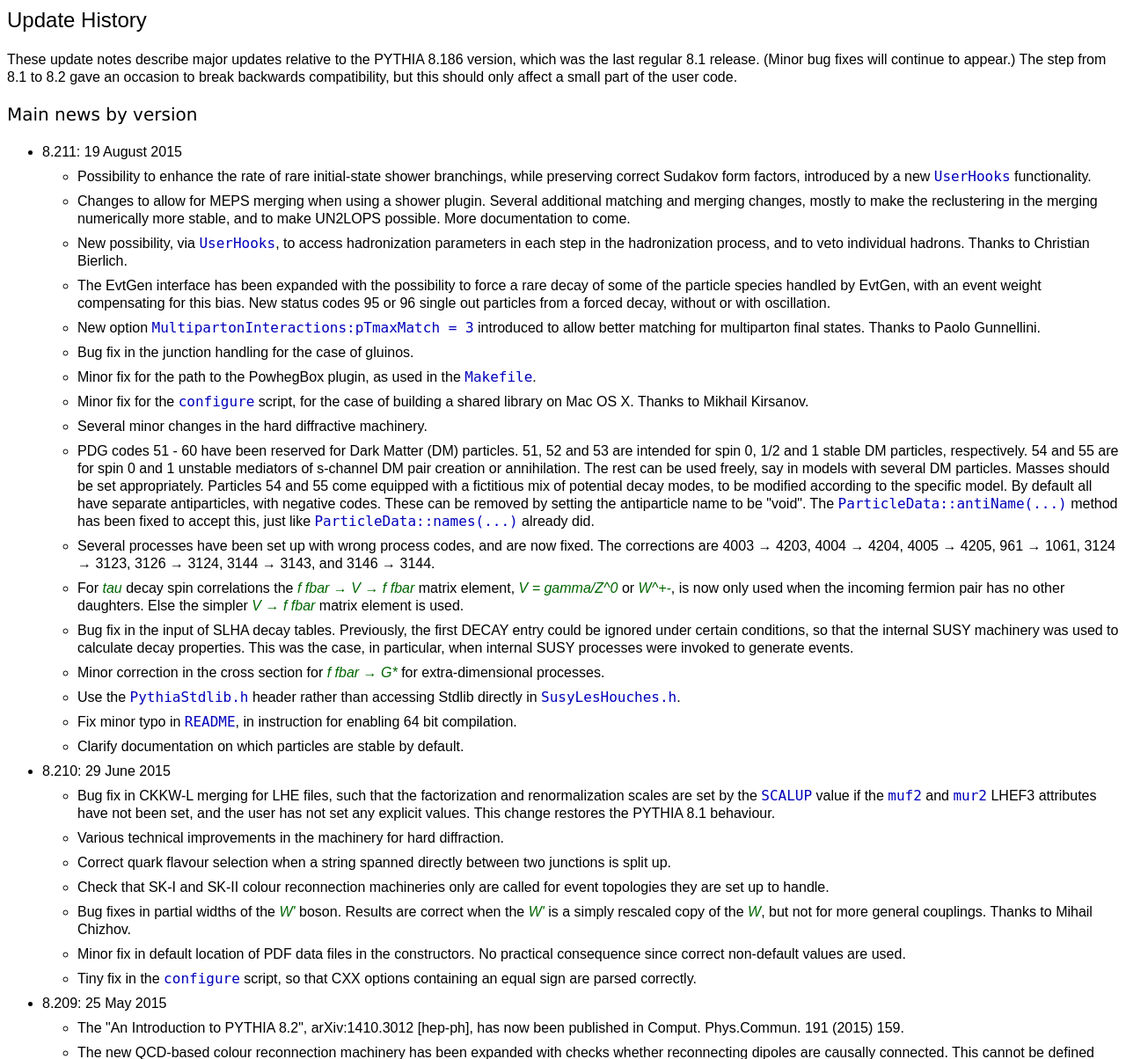
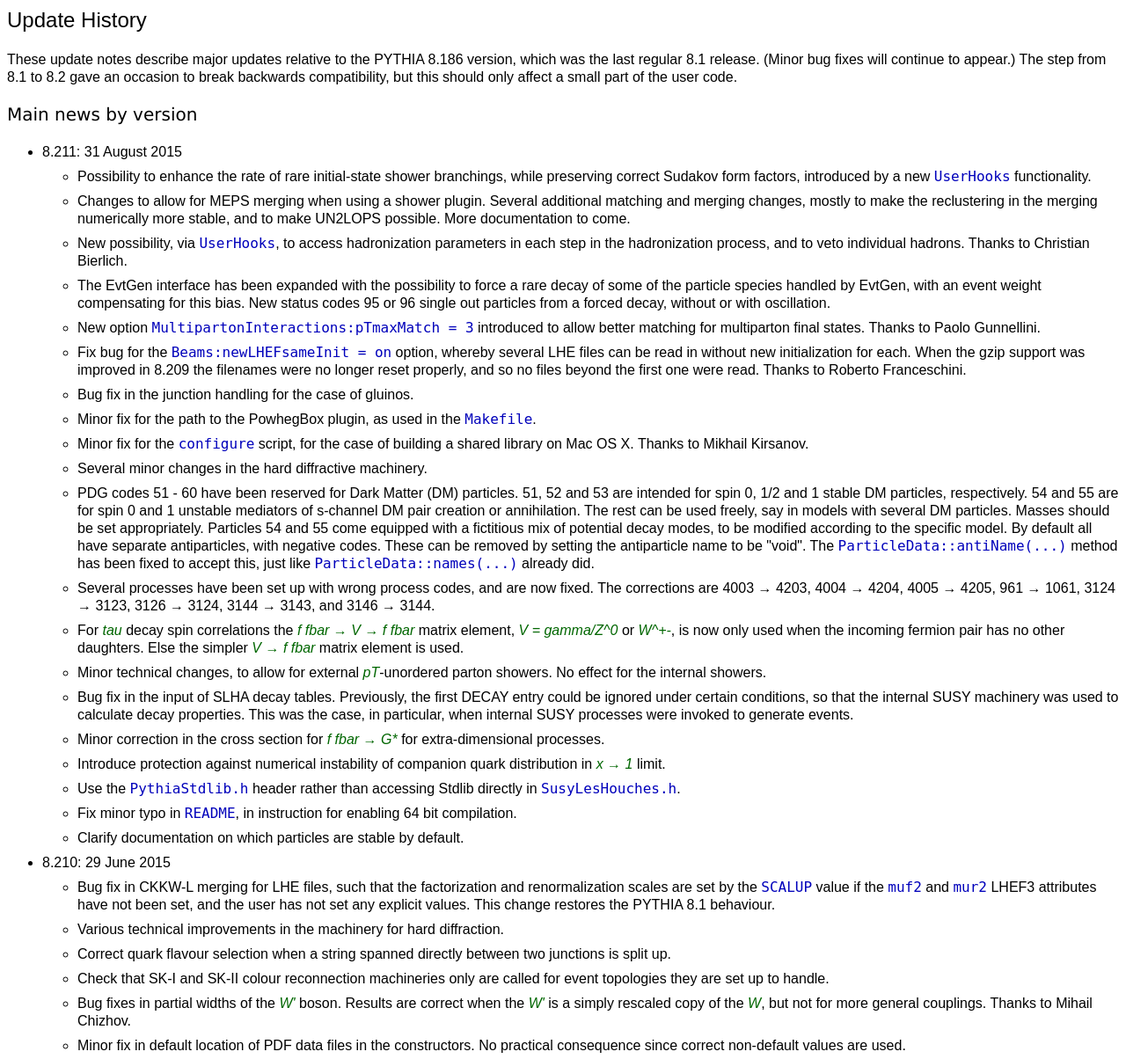
Before and after one commit to smrenna/sm-dev-git, a PHP site: page /UpdateHistory.php?filepath=1 in a window 1280 px wide. Shown: the top 1204 px of the page at 88% size. Run offline with PHP 8.4, Linux system fonts and the light colour scheme; data that the repository does not hold is empty.

Commit message:
* Fix bug for the Beams:newLHEFsameInit = on option, whereby several   LHE files can be read in without new initialization for each. When   the gzip support was improved in 8.207 the filenames were no longer   reset properly, and so no files beyond the first one were read. * Minor technical changes, to allow for external pT-unordered parton   showers. No effect for the internal showers. * Introduce protection against numerical instability of companion quark   distribution in x -> 1 limit. * Tiny changes in main11 and main85. * Change in History.cc so user hook is not required when not intended.
git-svn-id: svn+ssh://svn.hepforge.org/hepforge/svn/pythia8/pythia82/trunk@416 ffdf98f5-c1f1-482d-8be8-39a3f79b3492

```diff
--- a/share/Pythia8/htmldoc/Version.html
+++ b/share/Pythia8/htmldoc/Version.html
@@ -18,7 +18,7 @@ Version and subversion number, with three significant decimals.
 
 
 <p/><code>mode&nbsp; </code><strong> Pythia:versionDate &nbsp;</strong>
- (<code>default = <strong>20150819</strong></code>)<br/>
+ (<code>default = <strong>20150831</strong></code>)<br/>
 Last date of change of current (sub)version, in format yyyymmdd.
 
 
--- a/share/Pythia8/phpdoc/UpdateHistory.php
+++ b/share/Pythia8/phpdoc/UpdateHistory.php
@@ -39,7 +39,7 @@ but this should only affect a small part of the user code.
 
 <ul>
 
-<li>8.211: 19 August 2015
+<li>8.211: 31 August 2015
 <ul>
 
 <li>Possibility to enhance the rate of rare initial-state shower
@@ -64,6 +64,12 @@ with oscillation.</li>
 <li>New option <code>MultipartonInteractions:pTmaxMatch = 3</code>
 introduced to allow better matching for multiparton final states.
 Thanks to Paolo Gunnellini.</li>
+
+<li>Fix bug for the <code>Beams:newLHEFsameInit = on</code> option,
+whereby several LHE files can be read in without new initialization
+for each. When the gzip support was improved in 8.209 the filenames
+were no longer reset properly, and so no files beyond the first one
+were read. Thanks to Roberto Franceschini.</li>
 
 <li>Bug fix in the junction handling for the case of gluinos.</li>
 
@@ -99,6 +105,9 @@ now fixed. The corrections are 4003 &rarr; 4203, 4004 &rarr; 4204,
 incoming fermion pair has no other daughters. Else the simpler
 <i>V &rarr; f fbar</i> matrix element is used.</li>
 
+<li>Minor technical changes, to allow for external <i>pT</i>-unordered
+parton showers. No effect for the internal showers.</li>
+
 <li>Bug fix in the input of SLHA decay tables. Previously, the first DECAY
 entry could be ignored under certain conditions, so that the internal SUSY
 machinery was used to calculate decay properties. This was the case, in
@@ -107,6 +116,9 @@ particular, when internal SUSY processes were invoked to generate events.
 
 <li>Minor correction in the cross section for <i>f fbar &rarr; G*</i>
 for extra-dimensional processes.</li>
+
+<li>Introduce protection against numerical instability of companion quark
+distribution in <i>x &rarr; 1</i> limit.</li>
 
 <li>Use the <code>PythiaStdlib.h</code> header rather than accessing
 Stdlib directly in <code>SusyLesHouches.h</code>.</li>
--- a/share/Pythia8/phpdoc/Version.php
+++ b/share/Pythia8/phpdoc/Version.php
@@ -39,7 +39,7 @@ Version and subversion number, with three significant decimals.
 
 
 <p/><code>mode&nbsp; </code><strong> Pythia:versionDate &nbsp;</strong>
- (<code>default = <strong>20150819</strong></code>)<br/>
+ (<code>default = <strong>20150831</strong></code>)<br/>
 Last date of change of current (sub)version, in format yyyymmdd.
 
 
--- a/share/Pythia8/xmldoc/Version.xml
+++ b/share/Pythia8/xmldoc/Version.xml
@@ -10,7 +10,7 @@ form part of the standard databases and be queried accordingly.
 Version and subversion number, with three significant decimals.
 </parmfix>
 
-<modefix name="Pythia:versionDate" default="20150819">
+<modefix name="Pythia:versionDate" default="20150831">
 Last date of change of current (sub)version, in format yyyymmdd.
 </modefix>
 
```
Also changed, not shown: share/Pythia8/htmldoc/UpdateHistory.html (+13 -1 lines), share/Pythia8/xmldoc/UpdateHistory.xml (+13 -1 lines), 11 other files.
